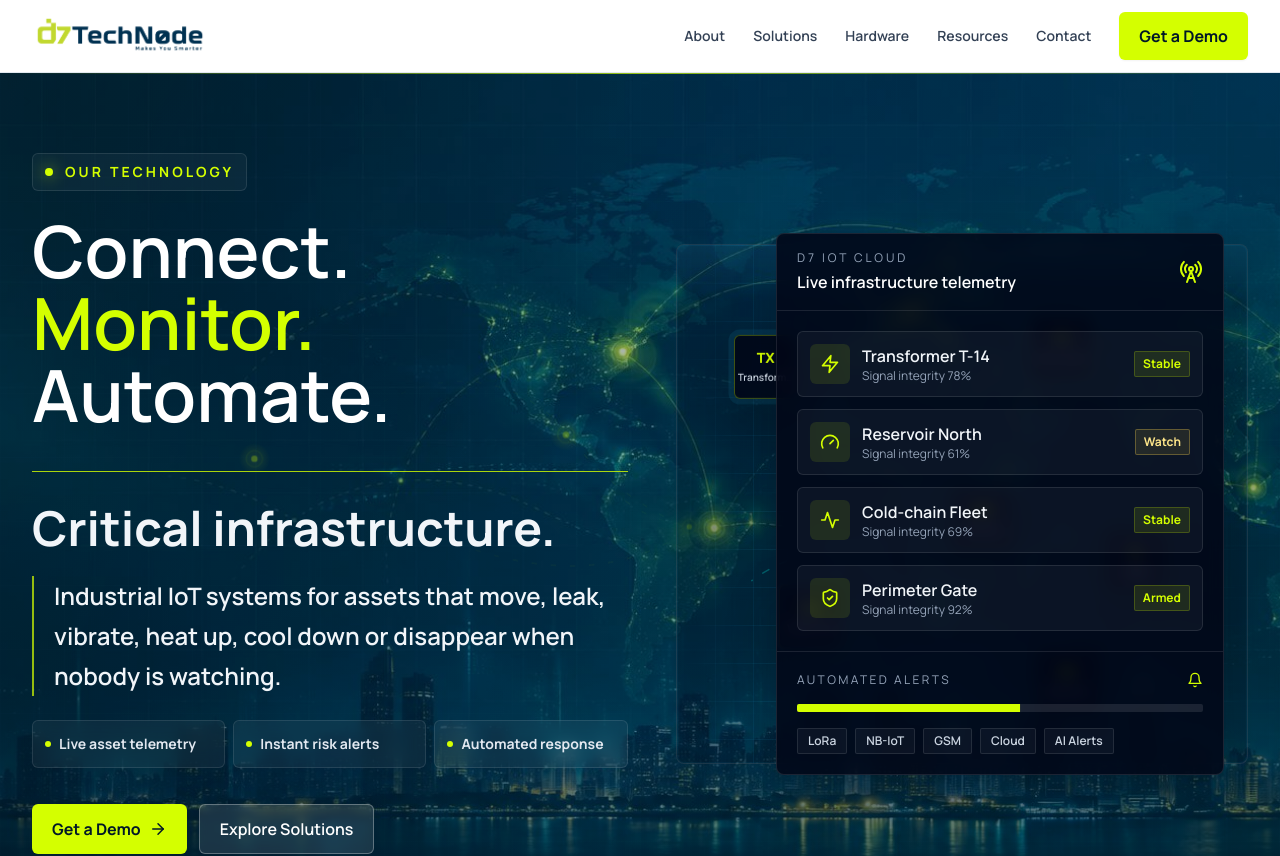
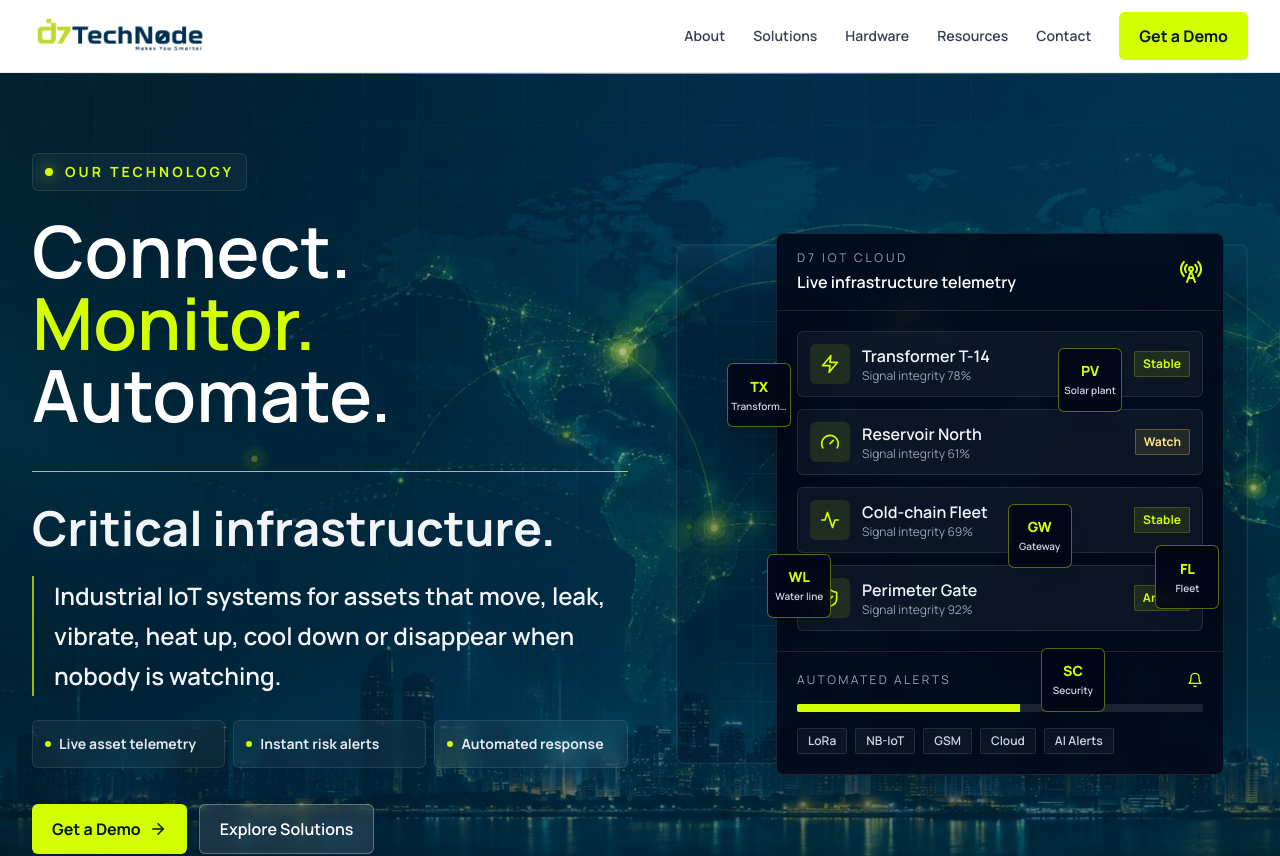
Before and after one commit to Munashe02/d7-technode-website, a Next.js app: page / in a window 1280 px wide. Shown: the top 856 px of the page. Built offline with nearby package versions, Linux system fonts and the light colour scheme.

Commit message:
Restore floating telemetry badges

```diff
--- a/app/globals.css
+++ b/app/globals.css
@@ -273,6 +273,10 @@
     @apply absolute right-0 top-1/2 z-20 w-full max-w-md -translate-y-1/2 overflow-hidden rounded-lg border border-white/10 bg-slate-950/85 shadow-2xl backdrop-blur md:right-6;
   }
 
+  .tech-visual__floating-nodes {
+    @apply pointer-events-none absolute inset-0 z-30 hidden md:block;
+  }
+
   .network-path {
     fill: none;
     stroke: rgba(212, 255, 0, 0.34);
@@ -298,7 +302,7 @@
   }
 
   .network-node {
-    @apply absolute z-10 flex h-16 w-16 flex-col items-center justify-center rounded-md border border-accent-lime/30 bg-slate-950/85 text-center shadow-lg backdrop-blur;
+    @apply absolute flex h-16 w-16 flex-col items-center justify-center rounded-md border border-accent-lime/40 bg-slate-950/90 text-center shadow-lg backdrop-blur;
     animation: nodePulse 2.8s ease-in-out infinite;
   }
 
--- a/components/TechHeroVisual.tsx
+++ b/components/TechHeroVisual.tsx
@@ -9,6 +9,15 @@ const assets = [
 
 const signals = ['LoRa', 'NB-IoT', 'GSM', 'Cloud', 'AI Alerts']
 
+const floatingNodes = [
+  ['left-[9%] top-[23%]', 'TX', 'Transformer'],
+  ['right-[22%] top-[20%]', 'PV', 'Solar plant'],
+  ['left-[16%] bottom-[28%]', 'WL', 'Water line'],
+  ['left-[58%] top-[50%]', 'GW', 'Gateway'],
+  ['right-[5%] top-[58%]', 'FL', 'Fleet'],
+  ['right-[25%] bottom-[10%]', 'SC', 'Security'],
+]
+
 export default function TechHeroVisual() {
   return (
     <div className="tech-visual" aria-label="Animated IoT monitoring dashboard visual">
@@ -19,20 +28,6 @@ export default function TechHeroVisual() {
           <path className="network-path network-path--three" d="M148 438 C248 366 322 442 424 362 S514 262 584 238" />
           <path className="network-path network-path--four" d="M138 160 L244 246 L166 350 L326 252 L444 158 L526 284" />
         </svg>
-
-        {[
-          ['left-[10%] top-[18%]', 'TX', 'Transformer'],
-          ['left-[62%] top-[14%]', 'PV', 'Solar plant'],
-          ['left-[18%] top-[66%]', 'WL', 'Water line'],
-          ['left-[48%] top-[47%]', 'GW', 'Gateway'],
-          ['left-[75%] top-[55%]', 'FL', 'Fleet'],
-          ['left-[63%] top-[78%]', 'SC', 'Security'],
-        ].map(([position, code, label], index) => (
-          <div key={code} className={`network-node ${position}`} style={{ animationDelay: `${index * 0.18}s` }}>
-            <span>{code}</span>
-            <small>{label}</small>
-          </div>
-        ))}
       </div>
 
       <div className="tech-visual__panel">
@@ -80,6 +75,15 @@ export default function TechHeroVisual() {
           </div>
         </div>
       </div>
+
+      <div className="tech-visual__floating-nodes" aria-hidden="true">
+        {floatingNodes.map(([position, code, label], index) => (
+          <div key={code} className={`network-node ${position}`} style={{ animationDelay: `${index * 0.18}s` }}>
+            <span>{code}</span>
+            <small>{label}</small>
+          </div>
+        ))}
+      </div>
     </div>
   )
 }
```
